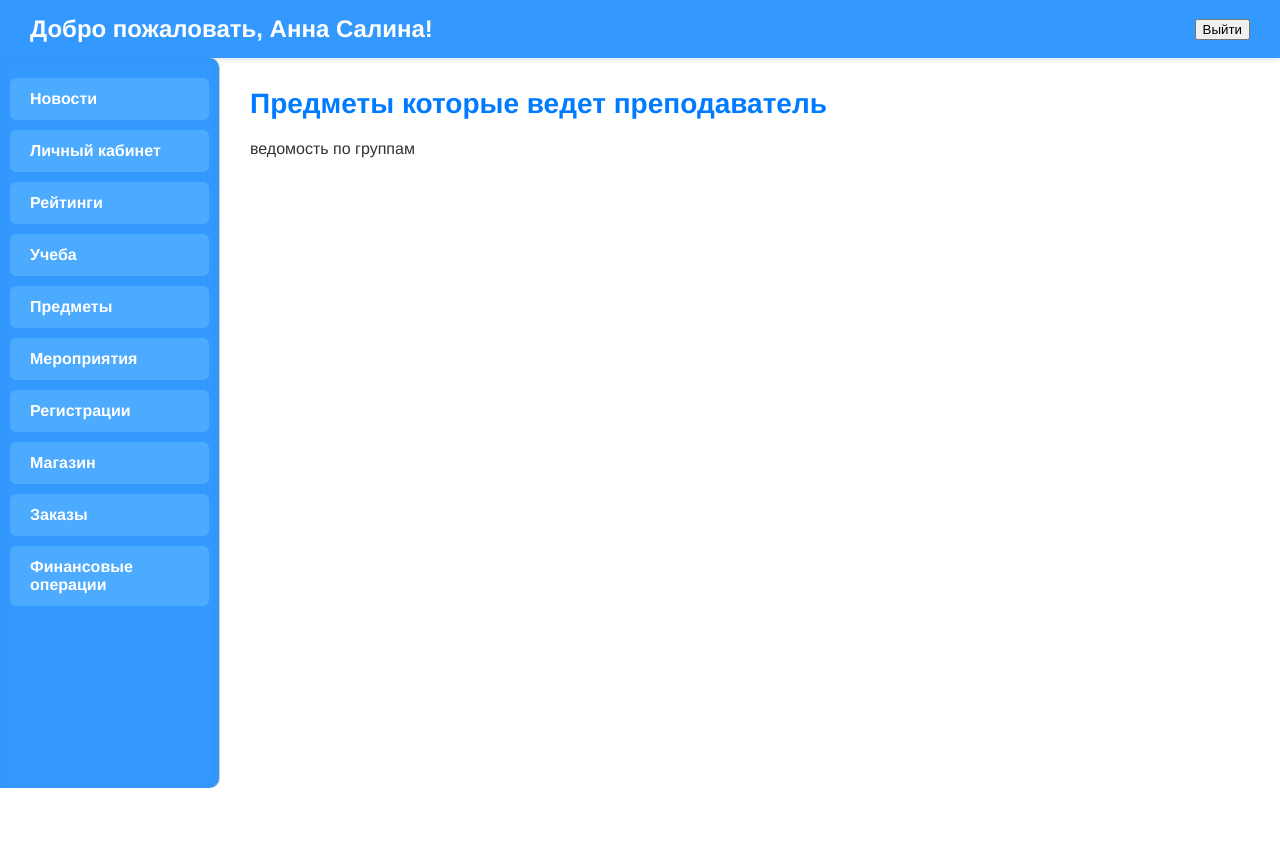
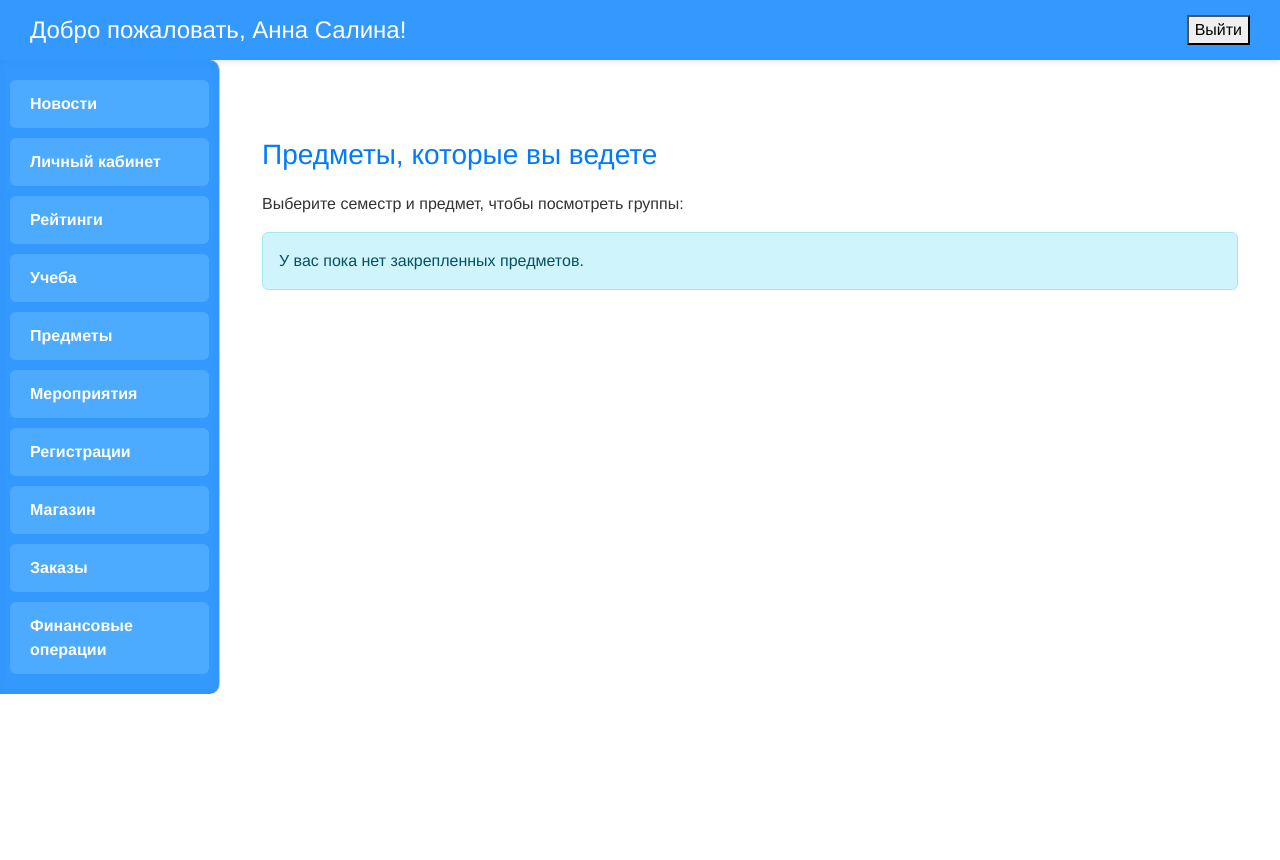
Before and after one commit to ketty3/Rating_system, a Django app: page /subjects/ in a window 1280 px wide. Before the commit the page ends 788 px from the top, so only its background shows below. Run offline with Django 5.2, Linux system fonts and the light colour scheme; a user stored in the database is signed in; data comes from the database, SQL or seed files in the repository; both versions use the stored data as it was after the commit.

Commit message:
Сделана страница с предметами и группами для преподавателей

```diff
--- a/main/models.py
+++ b/main/models.py
@@ -20,6 +20,7 @@ class Profile(models.Model):
     user = models.OneToOneField(User, on_delete=models.CASCADE)
     middle_name = models.CharField(max_length=50, verbose_name='Отчество', blank=True)
     role = models.CharField(max_length=2, choices=ROLES, verbose_name='Роль')
+    group = models.ForeignKey('Groups', on_delete=models.SET_NULL, null=True, blank=True, verbose_name='Группа')
     user_photo = models.ImageField(upload_to='profile_photos/', blank=True, null=True, verbose_name='Фото профиля')
 
     def __str__(self):
--- a/main/templates/curricular/subjects.html
+++ b/main/templates/curricular/subjects.html
@@ -1,6 +1,50 @@
 {% extends "main/base.html" %}
-    {% block title %}Предметы{% endblock %}
+{% block title %}Предметы{% endblock %}
+
 {% block content %}
-    <h2>Предметы которые ведет преподаватель</h2>
-    <p>ведомость по группам</p>
+<div class="container mt-5">
+    <h2>Предметы, которые вы ведете</h2>
+    <p>Выберите семестр и предмет, чтобы посмотреть группы:</p>
+
+    {% if semesters %}
+        <div class="accordion" id="semestersAccordion">
+            {% for semester, subjects in semesters.items %}
+                <div class="accordion-item">
+                    <h2 class="accordion-header" id="heading{{ semester }}">
+                        <button class="accordion-button" type="button" data-bs-toggle="collapse"
+                                data-bs-target="#collapse{{ semester }}" aria-expanded="false"
+                                aria-controls="collapse{{ semester }}">
+                            Семестр {{ semester }}
+                        </button>
+                    </h2>
+                    <div id="collapse{{ semester }}" class="accordion-collapse collapse"
+                         aria-labelledby="heading{{ semester }}"
+                         data-bs-parent="#semestersAccordion">
+                        <div class="accordion-body">
+                            <ul class="list-group">
+                                {% for subject in subjects %}
+                                    <li class="list-group-item">
+                                        <button class="btn btn-link text-decoration-none w-100 text-start"
+                                                data-bs-toggle="collapse"
+                                                data-bs-target="#groups_{{ subject.id }}">
+                                            {{ subject.subject_name }}
+                                        </button>
+                                        <div id="groups_{{ subject.id }}" class="collapse mt-2 ps-4">
+                                            <strong>Группа:</strong>
+                                            <ul>
+                                                <li>{{ subject.group_id.group_name }}</li>
+                                            </ul>
+                                        </div>
+                                    </li>
+                                {% endfor %}
+                            </ul>
+                        </div>
+                    </div>
+                </div>
+            {% endfor %}
+        </div>
+    {% else %}
+        <div class="alert alert-info">У вас пока нет закрепленных предметов.</div>
+    {% endif %}
+</div>
 {% endblock %}
--- a/main/templates/main/base.html
+++ b/main/templates/main/base.html
@@ -4,8 +4,10 @@
   <meta charset="UTF-8" />
   <meta name="viewport" content="width=device-width, initial-scale=1.0"/>
   <title>{% block title %}Шаблон{% endblock %}</title>
-<!-- base.html -->
-<link href="https://cdn.jsdelivr.net/npm/bootstrap @5.3.3/dist/css/bootstrap.min.css" rel="stylesheet">
+
+  <!-- Подключение Bootstrap CSS -->
+  <link href="https://cdn.jsdelivr.net/npm/bootstrap@5.3.3/dist/css/bootstrap.min.css" rel="stylesheet">
+
   <style>
     /* Общие стили */
     body {
@@ -43,13 +45,11 @@
       color: #e0e0e0;
     }
 
-  /* Обертка страницы */
-  .container {
+    /* Основная обёртка */
+    .page-wrapper {
       display: flex;
-    min-height: calc(100vh - 70px); /* Высота минус высота шапки */
-      height: auto;
+      min-height: 100vh;
     }
-
 
     /* Боковое меню */
     .sidebar {
@@ -57,27 +57,27 @@
       background-color: #3399ff;
       border-right: 1px solid #ccc;
       padding: 20px 10px;
-    box-sizing: border-box;
       display: flex;
       flex-direction: column;
       gap: 10px;
       border-radius: 0 10px 10px 0;
       box-shadow: inset 0 0 10px rgba(0,0,0,0.05);
-      height: auto;
-      min-height: min-content;
+      overflow-y: auto; /* Прокрутка по вертикали */
+      height: 100%; /* Занимает всю доступную высоту */
     }
-/* кнопки бокового меню */
+
+    /* Кнопки меню */
     .menu-item {
       padding: 12px 20px;
       background-color: #4cabff;
-    color: #fff ;
+      color: #fff;
       text-decoration: none;
       border-radius: 6px;
       font-weight: 600;
       cursor: pointer;
       transition: background-color 0.3s, transform 0.2s;
     }
-  /* кнопки бокового меню, если они ссылки*/
+
     .menu-item a {
       color: #fff !important;
       text-decoration: none;
@@ -85,6 +85,7 @@
       width: 100%;
       height: 100%;
     }
+
     .menu-item:hover {
       background-color: #338acc;
       transform: translateY(-2px);
@@ -92,46 +93,38 @@
 
     /* Основной контент */
     .main {
-    flex: 1;
+      flex-grow: 1;
       padding: 30px;
     }
 
-  /* Заголовок внутри контента */
+    /* Заголовок */
     .main h2 {
       margin-top: 0;
       font-size: 28px;
       color: #007bff;
       margin-bottom: 20px;
     }
-
-  /* Текст */
-  .text {
-    font-size: 18px;
-    line-height: 1.6;
-  }
   </style>
 </head>
+
 <body>
-
   <!-- Шапка -->
   <div class="header">
     {% if user.is_authenticated %}
       <h1>Добро пожаловать, {{ user.get_full_name|default:user.username }}!</h1>
       <form method="post" action="{% url 'logout' %}">
         {% csrf_token %}
-    <button type="submit"  onclick="return confirm('Вы уверены, что хотите выйти?')">Выйти</button>
+        <button type="submit" onclick="return confirm('Вы уверены, что хотите выйти?')">Выйти</button>
       </form>
-
     {% else %}
       <h1>Добро пожаловать!</h1>
       <a href="{% url 'login' %}" class="exit-link">Войти</a>
     {% endif %}
   </div>
 
-
-<!-- Основная обертка -->
-<div class="container">
-  <!-- Левое меню -->
+  <!-- Основная обёртка -->
+  <div class="page-wrapper d-flex">
+    <!-- Боковое меню -->
     <div class="sidebar">
       {% if user.profile.role == 'AD' %}
         <div class="menu-item"><a href="{% url 'news' %}">Новости</a></div>
@@ -163,7 +156,6 @@
         <div class="menu-item"><a href="{% url 'home' %}">Личный кабинет</a></div>
         <div class="menu-item"><a href="{% url 'events' %}">Мероприятия</a></div>
         <div class="menu-item"><a href="{% url 'registrations' %}">Регистрации</a></div>
-
       {% elif user.profile.role == 'PR' %}
         <div class="menu-item"><a href="{% url 'news' %}">Новости</a></div>
         <div class="menu-item"><a href="{% url 'home' %}">Личный кабинет</a></div>
@@ -177,6 +169,9 @@
       {% block content %}{% endblock %}
     </div>
   </div>
-<script src="https://cdn.jsdelivr.net/npm/bootstrap @5.3.3/dist/js/bootstrap.bundle.min.js"></script>
+
+  <!-- JS поддержка -->
+  <script src="https://code.jquery.com/jquery-3.6.0.min.js "></script>
+  <script src="https://cdn.jsdelivr.net/npm/bootstrap@5.3.3/dist/js/bootstrap.bundle.min.js"></script>
 </body>
 </html>
--- a/main/views.py
+++ b/main/views.py
@@ -1,4 +1,3 @@
-
 from django.shortcuts import render
 
 # Create your views here.
@@ -8,7 +7,12 @@ from django.shortcuts import render, get_object_or_404
 from django.shortcuts import redirect
 from .models import  Profile
 from .forms import ProfileForm
-from .models import Article
+from .models import Article,Subjects
+from django.shortcuts import render, get_object_or_404, redirect
+from .models import Article, Profile
+from .forms import ProfileForm
+from django.contrib.auth.decorators import login_required
+from django.contrib import messages
 def home_page(request):
     articles = Article.objects.all()
     profile = get_object_or_404(Profile, user=request.user)
@@ -48,21 +52,22 @@ from django.contrib.auth.decorators import login_required
 @login_required
 def profile_view(request):
     profile = get_object_or_404(Profile, user=request.user)
+    articles = Article.objects.all()  # Если нужно отображать статьи
 
     if request.method == 'POST':
         form = ProfileForm(request.POST, request.FILES, instance=profile)
         if form.is_valid():
             form.save()
-            return redirect('home')  # перезагрузка страницы
-    else:
-        form = ProfileForm(instance=profile)
+            messages.success(request, 'Профиль успешно обновлён!')
+            return redirect('profile_view')
+        else:
+            form = ProfileForm(instance=profile)
 
-    context = {
-        'profile': profile,
-        'form': form,
-    }
-
-    return render(request, 'main/profile.html', context)
+            return render(request, 'main/home.html', {
+                'profile': profile,
+                'form': form,
+                'articles': articles
+        })
 
 
 def news(request):
@@ -81,3 +86,19 @@ def orders(request):
     return render(request, 'shop/orders.html')
 def operations(request):
     return render(request, 'main/operations.html')
+
+@login_required
+def subjects(request):
+    # Получаем все предметы, где текущий пользователь — преподаватель
+    subjects = Subjects.objects.filter(teacher_id=request.user).select_related('group_id').order_by('semestr_id')
+
+    # Группируем предметы по семестрам
+    semesters = {}
+    for subject in subjects:
+        semester_number = subject.semestr_id
+        if semester_number not in semesters:
+            semesters[semester_number] = []
+        semesters[semester_number].append(subject)
+    return render(request, 'curricular/subjects.html', {
+        'semesters': semesters
+    })
```
Also changed, not shown: main/templates/main/home.html (+19 -13 lines), db.sqlite3, main/migrations/0005_profile_group.py (added). Lines whose indentation alone changed are shown as unchanged.
